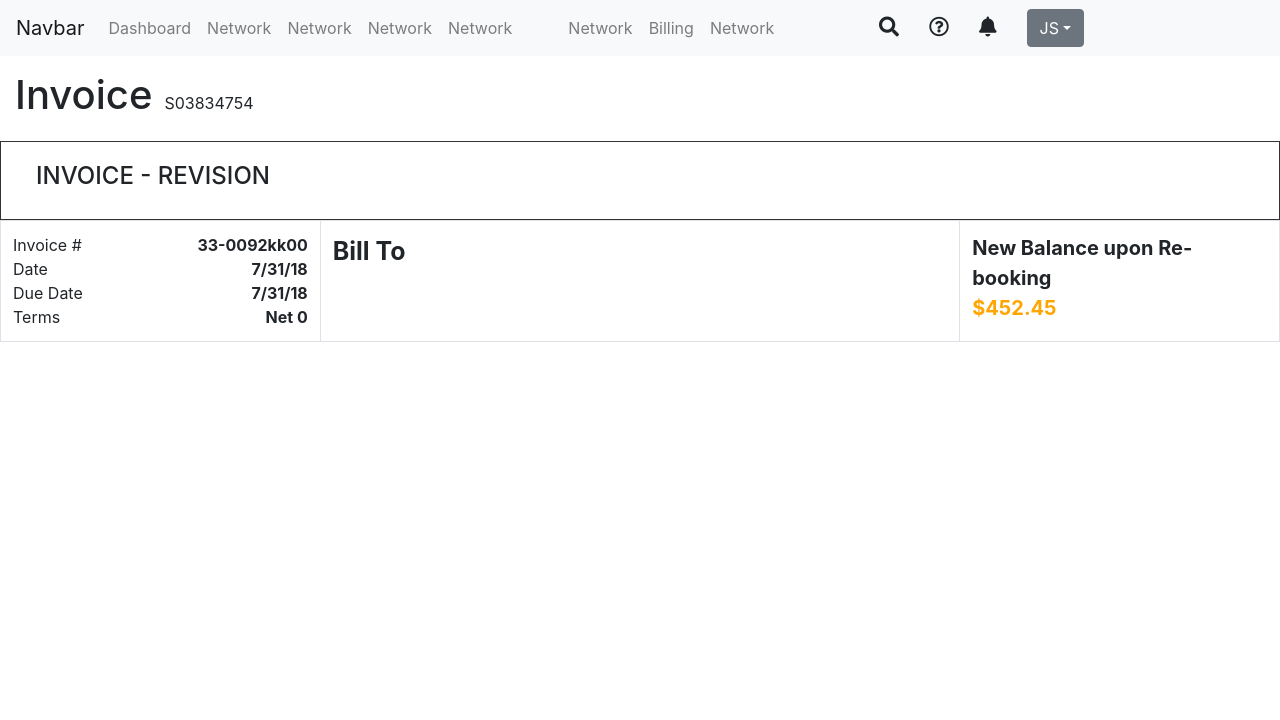
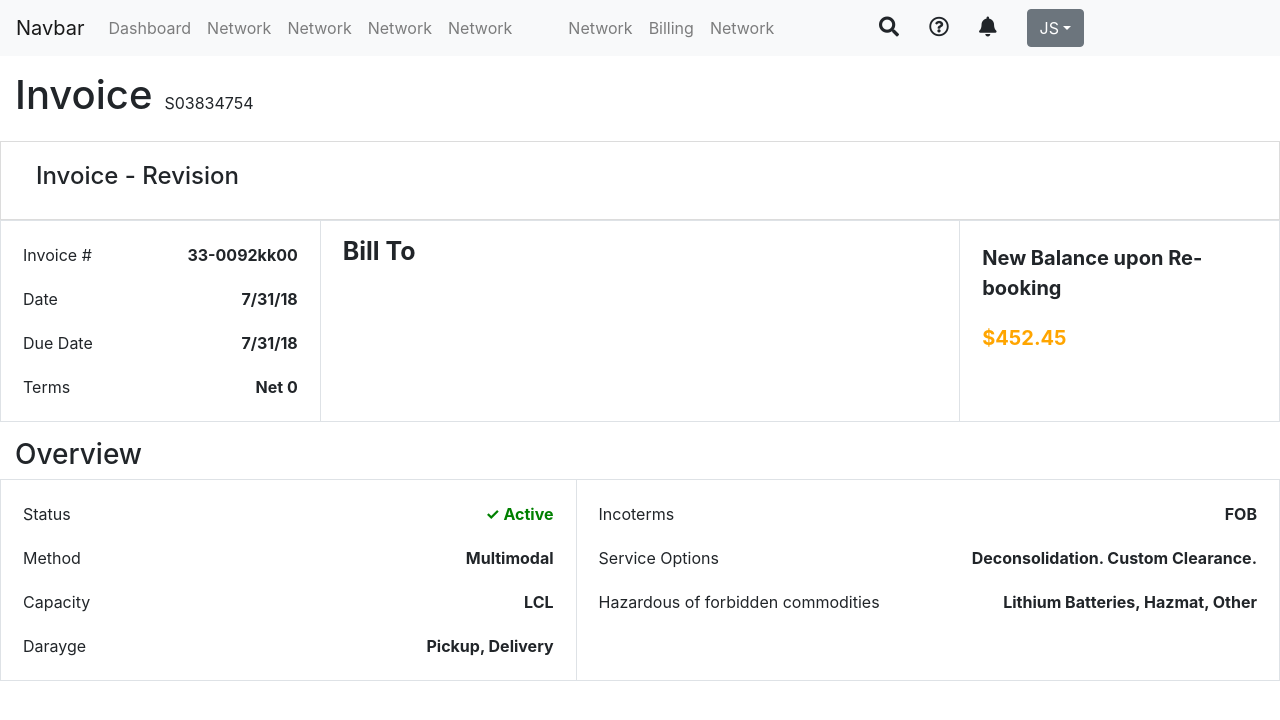
Before and after one commit to MarUser04/react-frontend-test, a React (Create React App) app: page / in a window 1280 px wide. Shown: the top 720 px of the page. Built offline with nearby package versions, Linux system fonts and the light colour scheme.

Commit message:
overview component

```diff
--- a/src/App.js
+++ b/src/App.js
@@ -4,7 +4,7 @@ import { library } from '@fortawesome/fontawesome-svg-core';
 import { faEnvelope, faKey } from '@fortawesome/free-solid-svg-icons';
 import FontAwesomeIcon from '@fortawesome/react-fontawesome';
 import Invoice from './components/invoice';
-
+import Overview from './components/overview';
 
 library.add(faEnvelope, faKey);
 
@@ -72,6 +72,8 @@ class App extends Component {
       </nav>
 
       <Invoice />
+      <Overview />
+
     </div>
     );
   }
--- a/src/components/invoice.css
+++ b/src/components/invoice.css
@@ -13,7 +13,7 @@
 }
 
 .row{
-  border: 1px solid #333;
+  border: 1px solid #DCDCDC;
   padding: 20px;
 }
 
--- a/src/components/invoice.js
+++ b/src/components/invoice.js
@@ -12,7 +12,7 @@ export default class Invoice extends Component {
         <div className="container-fluid">
           <div className="row">
             <div className="col-md-12">
-              <h4>INVOICE - REVISION</h4>
+              <h4>Invoice - Revision</h4>
             </div>
           </div>
         </div>
@@ -34,7 +34,7 @@ export default class Invoice extends Component {
                 <span>Net 0</span>
               </div>
             </td>
-            <td colspan="3" className="billSpan">
+            <td colSpan="3" className="billSpan">
               <span>Bill To</span>
             </td>
             <td>
--- /dev/null
+++ b/src/components/overview.css
@@ -0,0 +1,36 @@
+h3{
+  float: left;
+  margin-left: 15px;
+}
+
+.leftTd:first-child{
+  width: 45%;
+}
+
+.row{
+  border: 1px solid #DCDCDC;
+  padding: 20px;
+}
+
+.info-left{
+  display: flex;
+  flex-direction: column;
+  float: left;
+  text-align: left;
+}
+
+.info-right{
+  display: flex;
+  flex-direction: column;
+  float: right;
+  text-align: right;
+  font-weight: bold;
+}
+
+span{
+  padding: 10px;
+}
+
+.status{
+  color: green
+}
--- /dev/null
+++ b/src/components/overview.js
@@ -0,0 +1,44 @@
+import React, { Component } from 'react'
+import './overview.css';
+
+export default class Overview extends Component {
+  render() {
+    return (
+      <div className="overview" >
+        <h3>Overview</h3>
+        <table className="table table-bordered">
+        <tbody>
+          <tr>
+            <td className="leftTd">
+              <div className="info-left">
+                <span>Status</span>
+                <span>Method</span>
+                <span>Capacity</span>
+                <span>Darayge</span>
+              </div>
+              <div className="info-right">
+                <span className="status"> &#10003; Active</span>
+                <span>Multimodal</span>
+                <span>LCL</span>
+                <span>Pickup, Delivery</span>
+              </div>
+            </td>
+            <td>
+            <div className="info-left">
+                <span>Incoterms</span>
+                <span>Service Options</span>
+                <span>Hazardous of forbidden commodities</span>
+              </div>
+              <div className="info-right">
+                <span>FOB</span>
+                <span>Deconsolidation. Custom Clearance.</span>
+                <span>Lithium Batteries, Hazmat, Other</span>
+              </div>
+            </td>
+          </tr>
+        </tbody>
+      </table>
+      </div>
+    )
+  }
+}
```
